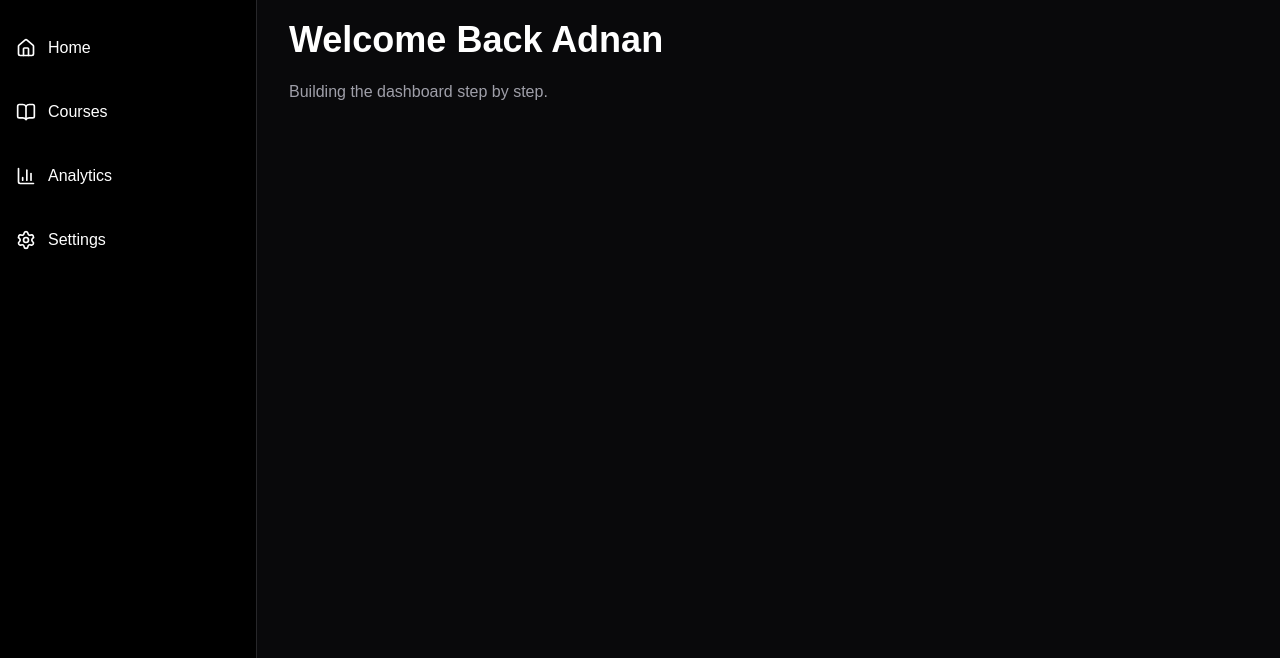
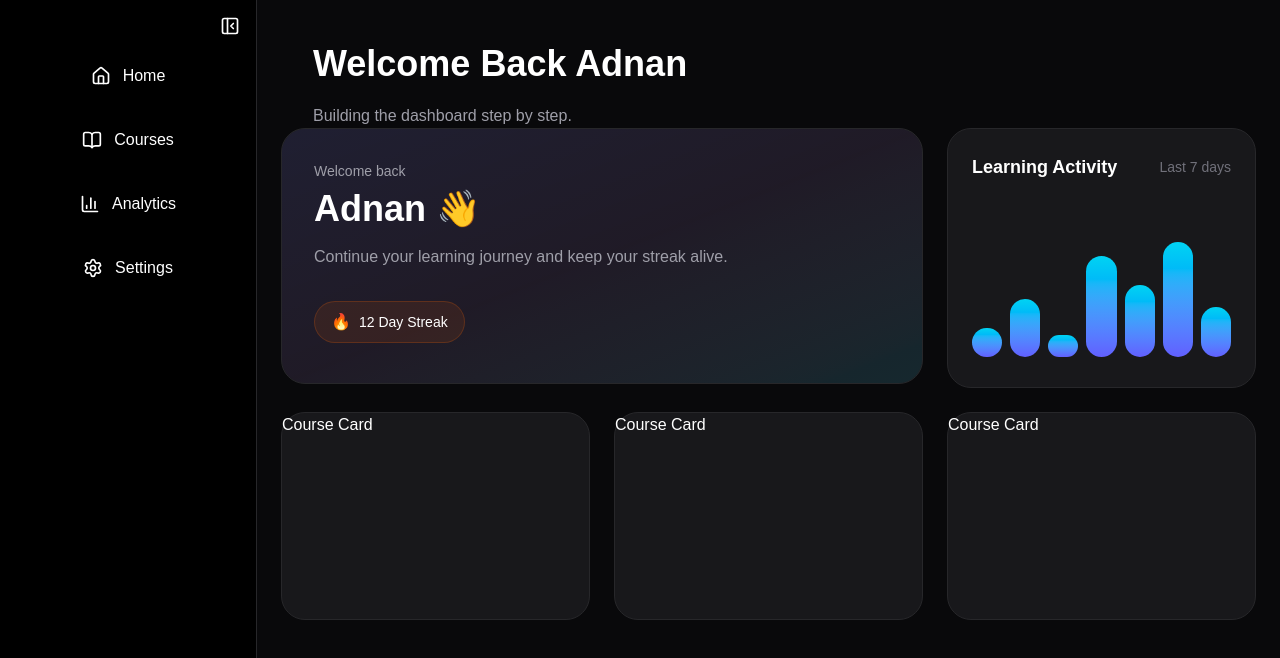
Before and after one commit to adnan2508/next-gen-learning-dashboard, a Next.js app: page / in a window 1280 px wide. Shown: the top 658 px of the page. Built offline with nearby package versions, Linux system fonts and the light colour scheme.

Commit message:
hero tile and activity tile added

```diff
--- /dev/null
+++ b/app/components/bento/ActivityTile.tsx
@@ -0,0 +1,46 @@
+export default function ActivityTile() {
+  const activityData = [
+    20, 40, 15, 70, 50, 80, 35,
+  ];
+
+  return (
+    <article
+      className="
+        rounded-3xl
+        border
+        border-zinc-800
+        bg-zinc-900
+        p-6
+        min-h-[260px]
+      "
+    >
+      <div className="flex justify-between items-center">
+        <h2 className="font-semibold text-lg">
+          Learning Activity
+        </h2>
+
+        <span className="text-zinc-500 text-sm">
+          Last 7 days
+        </span>
+      </div>
+
+      <div className="mt-8 flex items-end justify-between gap-2 h-36">
+        {activityData.map((height, index) => (
+          <div
+            key={index}
+            className="
+              flex-1
+              rounded-full
+              bg-gradient-to-t
+              from-indigo-500
+              to-cyan-400
+            "
+            style={{
+              height: `${height}%`,
+            }}
+          />
+        ))}
+      </div>
+    </article>
+  );
+}
--- /dev/null
+++ b/app/components/bento/BentoGrid.tsx
@@ -0,0 +1,35 @@
+import HeroTile from "./HeroTile";
+import ActivityTile from "./ActivityTile";
+
+export default function BentoGrid() {
+  return (
+    <section
+      aria-label="Dashboard content"
+      className="grid gap-6"
+    >
+      {/* Top Row */}
+      <div className="grid gap-6 xl:grid-cols-3">
+        <div className="xl:col-span-2">
+          <HeroTile />
+        </div>
+
+        <ActivityTile />
+      </div>
+
+      {/* Dynamic Course Cards will go here */}
+      <div className="grid gap-6 md:grid-cols-2 xl:grid-cols-3">
+        <article className="h-52 rounded-3xl bg-zinc-900 border border-zinc-800">
+          Course Card
+        </article>
+
+        <article className="h-52 rounded-3xl bg-zinc-900 border border-zinc-800">
+          Course Card
+        </article>
+
+        <article className="h-52 rounded-3xl bg-zinc-900 border border-zinc-800">
+          Course Card
+        </article>
+      </div>
+    </section>
+  );
+}
--- /dev/null
+++ b/app/components/bento/HeroTile.tsx
@@ -0,0 +1,63 @@
+export default function HeroTile() {
+  return (
+    <article
+      className="
+        relative
+        overflow-hidden
+        rounded-3xl
+        border border-zinc-800
+        bg-zinc-900
+        p-8
+        min-h-64
+      "
+    >
+      {/* Gradient Glow */}
+      <div
+        className="
+          absolute
+          inset-0
+          bg-linear-to-br
+          from-indigo-500/10
+          via-purple-500/5
+          to-cyan-500/10
+          pointer-events-none
+        "
+      />
+
+      <div className="relative z-10">
+        <p className="text-zinc-400 text-sm">
+          Welcome back
+        </p>
+
+        <h1 className="mt-2 text-4xl font-bold">
+          Adnan 👋
+        </h1>
+
+        <p className="mt-4 text-zinc-400 max-w-md">
+          Continue your learning journey and keep your
+          streak alive.
+        </p>
+
+        <div
+          className="
+            mt-8
+            inline-flex
+            items-center
+            gap-2
+            rounded-full
+            border border-orange-500/20
+            bg-orange-500/10
+            px-4
+            py-2
+          "
+        >
+          <span>🔥</span>
+
+          <span className="text-sm font-medium">
+            12 Day Streak
+          </span>
+        </div>
+      </div>
+    </article>
+  );
+}
--- a/app/components/layout/Sidebar.tsx
+++ b/app/components/layout/Sidebar.tsx
@@ -1,7 +1,14 @@
 "use client";
 
-import React from "react";
-import { Home, BookOpen, BarChart3, Settings } from "lucide-react";
+import React, { useState } from "react";
+import {
+  Home,
+  BookOpen,
+  BarChart3,
+  Settings,
+  PanelLeftClose,
+  PanelLeftOpen,
+} from "lucide-react";
 
 const navItems = [
   { label: "Home", icon: Home },
@@ -11,48 +18,110 @@ const navItems = [
 ];
 
 export default function Sidebar() {
+  const [collapsed, setCollapsed] = useState(false);
+
   return (
     <>
-      {/* ================= Desktop / Tablet Sidebar ================= */}
+      {/* Desktop / Tablet Sidebar */}
       <nav
         aria-label="Main navigation"
-        className="
-          hidden sm:flex flex-col
-          border-r border-zinc-800
-          min-h-screen
-          bg-black
-        "
+        className="hidden sm:flex flex-col border-r border-zinc-800 min-h-screen bg-black transition-all duration-300"
       >
+        {/* Collapse Button */}
+        <div className="flex justify-end p-2">
+          <button
+            onClick={() => setCollapsed(!collapsed)}
+            className="hidden lg:flex p-2 rounded-lg hover:bg-zinc-900 transition"
+            aria-label={
+              collapsed ? "Expand sidebar" : "Collapse sidebar"
+            }
+          >
+            {collapsed ? (
+              <PanelLeftOpen size={20} />
+            ) : (
+              <PanelLeftClose size={20} />
+            )}
+          </button>
+        </div>
+
         <ul
-          className="
-            flex flex-col gap-4 py-6
-            md:w-20 lg:w-64
-            transition-all
-          "
+          className={`
+            flex flex-col gap-4 transition-all duration-300
+            ${
+              collapsed
+                ? "lg:w-20"
+                : "lg:w-64"
+            }
+            md:w-20
+          `}
         >
           {navItems.map((item) => {
             const Icon = item.icon;
 
             return (
-              <li key={item.label}>
-                <button
-                  className="
-                    w-full flex items-center gap-3
-                    px-4 py-3 rounded-xl
-                    hover:bg-zinc-900 transition
-                    md:justify-center lg:justify-start
-                  "
-                >
-                  <Icon size={20} />
-                  <span className="hidden lg:inline">{item.label}</span>
-                </button>
+              <li key={item.label} className="">
+                <div className="relative group">
+                  <button
+                    className={`w-full flex justify-center items-center rounded-xl hover:bg-zinc-900 transition py-3
+                      ${
+                        collapsed
+                          ? "justify-start"
+                          : "px-4 gap-3"
+                      }
+                      md:justify-center lg:${
+                        collapsed
+                          ? "justify-start"
+                          : "justify-start"
+                      }
+                    `}
+                  >
+                    <Icon size={20} />
+
+                    {/* Label */}
+                    <span
+                      className={`
+                        hidden
+                        ${
+                          !collapsed
+                            ? "lg:inline"
+                            : ""
+                        }
+                      `}
+                    >
+                      {item.label}
+                    </span>
+                  </button>
+
+                  {/* Tooltip */}
+                  <div
+                    className={`
+                      absolute left-full top-1/2 -translate-y-1/2 ml-3
+                      px-2 py-1 rounded-md text-sm
+                      bg-zinc-800 text-white
+                      whitespace-nowrap
+                      opacity-0 invisible
+                      group-hover:opacity-100
+                      group-hover:visible
+                      transition
+                      z-50
+                      ${
+                        collapsed
+                          ? "lg:block"
+                          : "lg:hidden"
+                      }
+                      md:block
+                    `}
+                  >
+                    {item.label}
+                  </div>
+                </div>
               </li>
             );
           })}
         </ul>
       </nav>
 
-      {/* ================= Mobile Bottom Navigation ================= */}
+      {/* Mobile Bottom Navigation */}
       <nav
         className="
           sm:hidden fixed bottom-0 left-0 right-0
--- a/app/page.tsx
+++ b/app/page.tsx
@@ -1,3 +1,4 @@
+import BentoGrid from "./components/bento/BentoGrid";
 import Sidebar from "./components/layout/Sidebar";
 
 
@@ -7,7 +8,7 @@ export default function Home() {
 
       <Sidebar />
 
-      <main>
+      <main className="flex-1 p-6">
         <h1 className="my-5 ml-8 text-4xl font-bold">
           Welcome Back Adnan
         </h1>
@@ -15,6 +16,8 @@ export default function Home() {
         <p className="ml-8 text-zinc-400">
           Building the dashboard step by step.
         </p>
+
+        <BentoGrid />
       </main>
     </div>
   );
```
